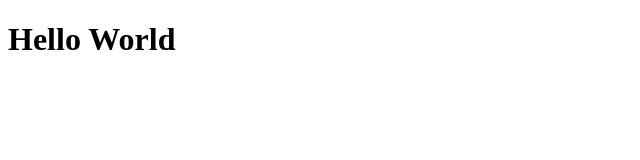
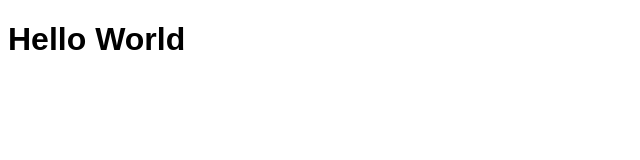
Before and after one commit to flaviasilvaa/love-running, a plain HTML site: page index.html in a window 1280 px wide. Shown: the full height of the page, 0-640 px from the left. Drawn offline with Linux system fonts and the light colour scheme.

Commit message:
Add meta data to head and connect css file

```diff
--- /dev/null
+++ b/assets/css/style.css
@@ -0,0 +1,3 @@
+body {
+    font-family: Arial, Helvetica, sans-serif;
+}
--- a/index.html
+++ b/index.html
@@ -4,7 +4,12 @@
     <meta charset="UTF-8">
     <meta http-equiv="X-UA-Compatible" content="IE=edge">
     <meta name="viewport" content="width=device-width, initial-scale=1.0">
-    <title>Document</title>
+    <meta name="description" content="Love Running for runners in Dublin, Ireland">
+    <met name="keywords" content="Love Running, Running, Running, Ireland, Dublin">
+
+    <link rel="stylesheet" href="assets/css/style.css">
+
+    <title>Love Running</title>
 </head>
 <body>
     <h1>Hello World</h1>
```
